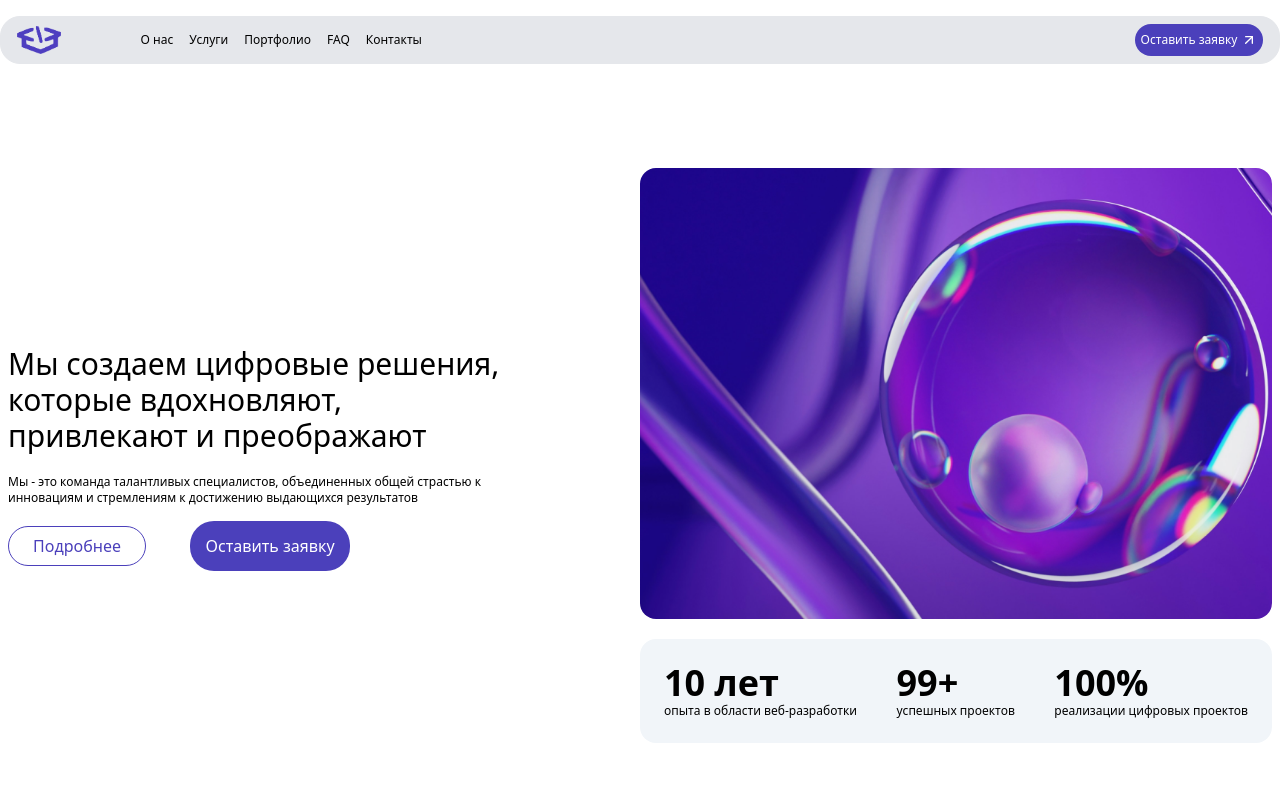
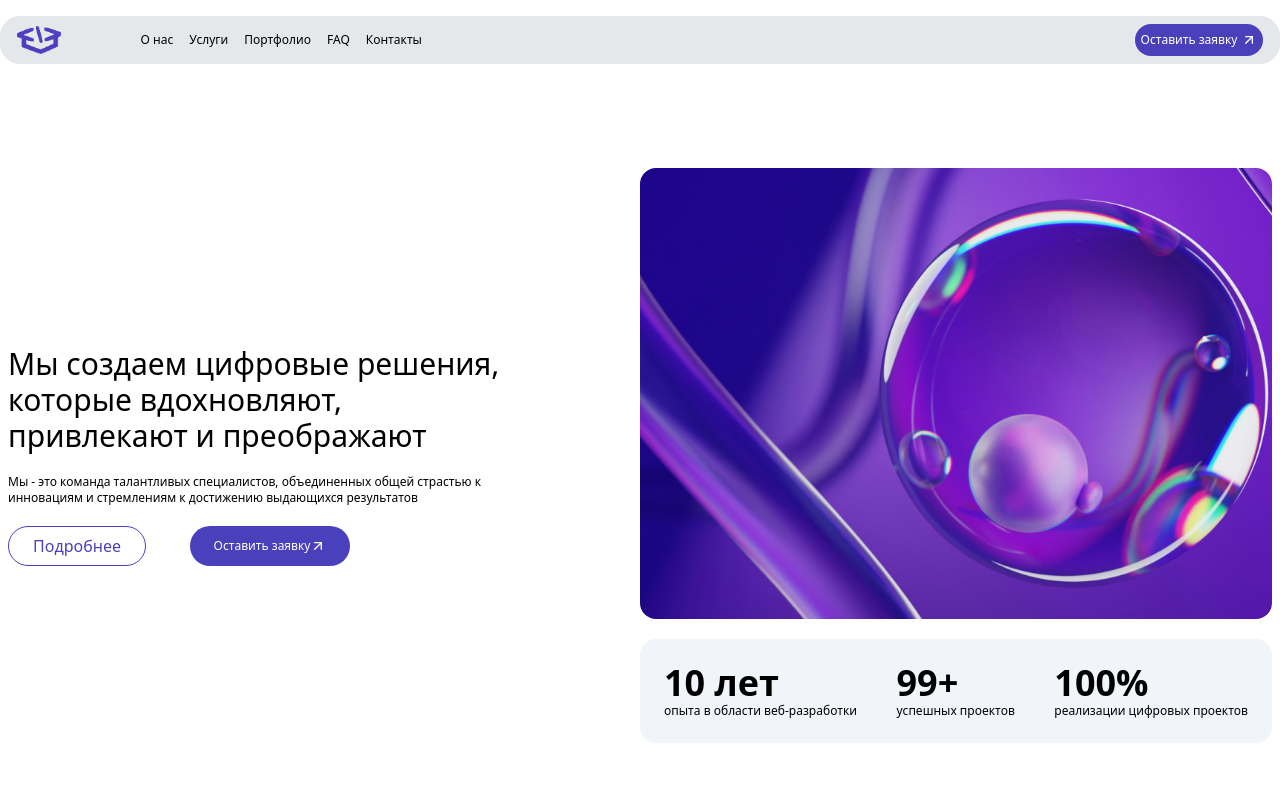
Before and after one commit to Bashkanitto/Smavy-coop, a Next.js app: page / in a window 1280 px wide. Shown: the top 800 px of the page. Built offline with nearby package versions, Linux system fonts and the light colour scheme.

Commit message:
fix customButton

```diff
--- a/components/CustomButton.jsx
+++ b/components/CustomButton.jsx
@@ -1,9 +1,12 @@
-import React from 'react';
+import { ArrowUpRight } from "lucide-react";
 
 export const CustomButton = ({ children }) => {
-	return (
-		<button className='bg-primary text-white rounded-3xl w-40 h-[50px] ml-1'>
-			{children}
-		</button>
-	);
+  return (
+    <button
+      className={`bg-primary text-white text-xs rounded-3xl w-40 h-10 ml-1 flex items-center justify-center`}
+    >
+      {children}
+      <ArrowUpRight className="w-4" />
+    </button>
+  );
 };
```
